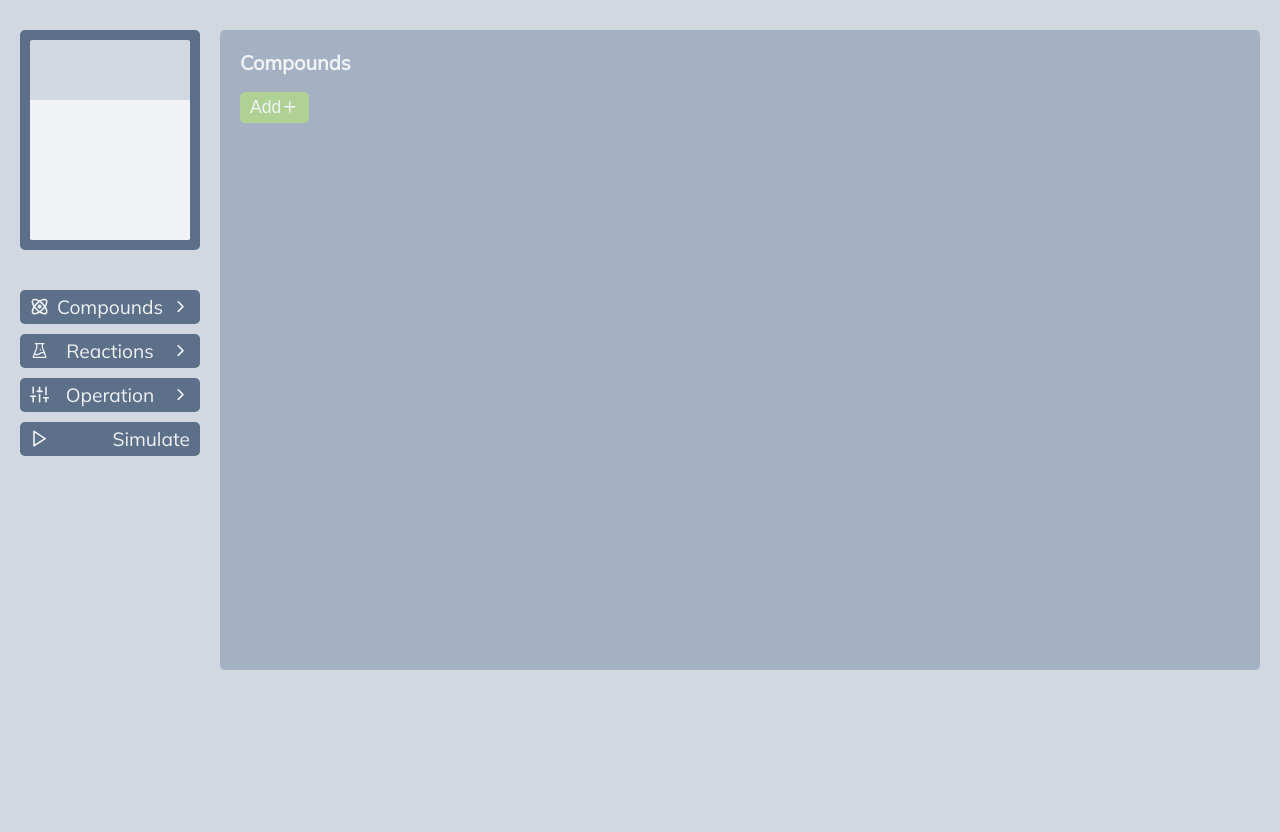
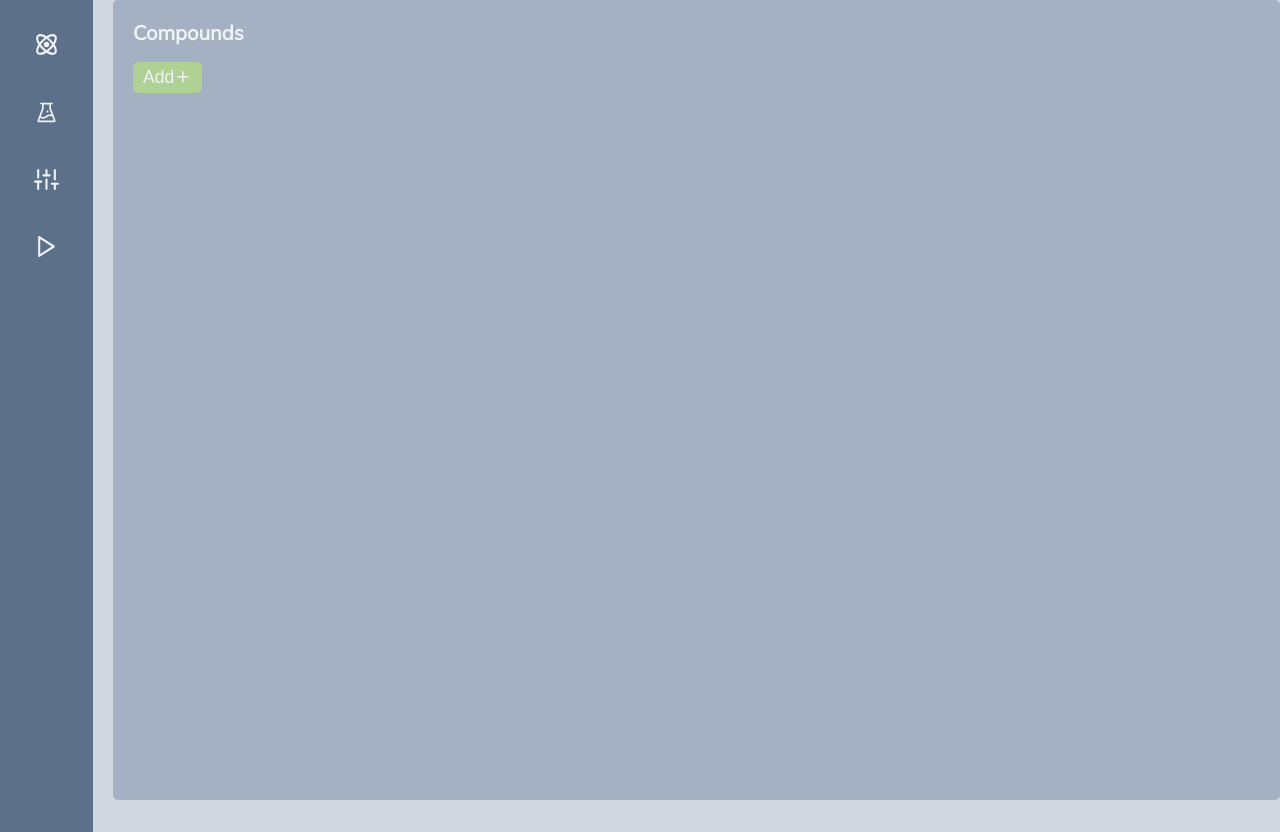
Before and after one commit to frankmangone/batch-simulator, a React (Create React App) app: page / in a window 1280 px wide. Before the commit the page ends 800 px from the top, so only its background shows below. Built offline with nearby package versions, Linux system fonts and the light colour scheme.

Commit message:
New sidebar design

```diff
--- a/src/GlobalStyles.tsx
+++ b/src/GlobalStyles.tsx
@@ -30,7 +30,6 @@ const GlobalStyles = createGlobalStyle`
 
   body {
     margin: 0;
-    margin-top: 30px;
     background-color: var(--color-grey-lighter);
     font-family: 'Mulish', sans-serif;
 
--- /dev/null
+++ b/src/components/Sidebar.tsx
@@ -0,0 +1,157 @@
+import styled from "styled-components"
+import { Link, useHistory } from "react-router-dom"
+
+/* Components */
+import { FiChevronRight, FiSliders, FiPlay } from "react-icons/fi"
+import { BiAtom, BiLineChart } from "react-icons/bi"
+import { AiOutlineExperiment } from "react-icons/ai"
+import Reactor from "../components/Reactor"
+
+/* Hooks */
+import useSimulate from "../hooks/useSimulate"
+import { useData } from "../context/DataContext"
+
+interface ISidebarLinkProps {
+  route: string
+  title: string
+  icon: JSX.Element
+}
+
+const Sidebar: React.FC = () => {
+  const { simulate } = useSimulate()
+  const { simulationResults } = useData()
+  const history = useHistory()
+
+  const onSimulate = (event: React.MouseEvent<HTMLAnchorElement>) => {
+    event.preventDefault()
+    simulate()
+    history.push("/results")
+  }
+
+  const iconProps = {
+    size: 25,
+  }
+
+  return (
+    <SidebarWrapper>
+      {/* <Reactor /> */}
+      <nav>
+        <SidebarLink
+          route="/compounds"
+          title="Compounds"
+          icon={<BiAtom {...iconProps} />}
+        />
+        <SidebarLink
+          route="/reactions"
+          title="Reactions"
+          icon={<AiOutlineExperiment {...iconProps} />}
+        />
+        <SidebarLink
+          route="/operation"
+          title="Operation"
+          icon={<FiSliders {...iconProps} />}
+        />
+        {simulationResults && (
+          <SidebarLink
+            route="/results"
+            title="Results"
+            icon={<BiLineChart {...iconProps} />}
+          />
+        )}
+        <a href="/" onClick={onSimulate}>
+          <SidebarLinkWrapper>
+            <FiPlay {...iconProps} />
+          </SidebarLinkWrapper>
+        </a>
+      </nav>
+    </SidebarWrapper>
+  )
+}
+
+export default Sidebar
+
+const SidebarLink: React.FC<ISidebarLinkProps> = (props) => {
+  const { icon, route, title } = props
+  return (
+    <Link to={route}>
+      <SidebarLinkWrapper>
+        {icon}
+        {/* <p>{title}</p>
+      <FiChevronRight /> */}
+      </SidebarLinkWrapper>
+    </Link>
+  )
+}
+
+const SidebarLinkWrapper = styled.div`
+  padding: 0.7rem 0.5rem;
+  display: flex;
+  align-items: center;
+`
+
+const SidebarWrapper = styled.div`
+  height: 100%;
+  flex-shrink: 0;
+  margin-right: 20px;
+
+  nav {
+    padding: 1rem;
+    height: 100%;
+    display: flex;
+    flex-direction: column;
+    background-color: var(--color-grey-normal);
+
+    a,
+    button {
+      align-items: center;
+      background-color: var(--color-grey-normal);
+      border: none;
+      border-radius: 5px;
+      color: var(--color-grey-lightest);
+      display: flex;
+      font-size: 1.2rem;
+      justify-content: space-between;
+      margin-bottom: 10px;
+      padding: 5px 10px;
+      text-decoration: none;
+
+      &:hover {
+        background-color: rgba(255, 255, 255, 0.3);
+      }
+
+      p {
+        margin: 0;
+      }
+    }
+  }
+
+  @media (max-width: 800px) {
+    background-color: var(--color-grey-normal);
+    flex-basis: unset;
+    margin-bottom: 20px;
+    margin-right: 0;
+
+    nav {
+      flex-direction: row;
+      height: 3rem;
+
+      a,
+      button {
+        align-items: center;
+        align-self: stretch;
+        background-color: unset;
+        border-radius: unset;
+        display: flex;
+        margin-bottom: 0;
+
+        p {
+          line-height: normal;
+        }
+
+        svg {
+          display: none;
+        }
+      }
+    }
+  }
+`
--- a/src/components/compounds/CompoundCard.tsx
+++ b/src/components/compounds/CompoundCard.tsx
@@ -8,7 +8,7 @@ import { FiEdit, FiTrash2 } from "react-icons/fi"
 import { COMPOUND_COLORS } from "../../constants/compoundColors"
 
 /* Hooks */
-import { useEffect, useRef, useState } from "react"
+import { useEffect, useState } from "react"
 
 /* Helpers */
 import { validateNotEmpty } from "../../helpers/validators"
@@ -35,11 +35,11 @@ const CompoundCard: React.FC<ICompoundCardProps> = (props) => {
   const [symbolInput, setSymbolInput] = useState<string>(compound.symbol)
 
   /* Reference to Reactor liquid to change color on hover */
-  const liquidRef = useRef<HTMLElement>()
+  // const liquidRef = useRef<HTMLElement>()
 
-  useEffect(() => {
-    liquidRef.current = document.getElementById("liquid") || undefined
-  }, [])
+  // useEffect(() => {
+  //   liquidRef.current = document.getElementById("liquid") || undefined
+  // }, [])
 
   /**
    * Update symbol input on compound update
@@ -77,15 +77,15 @@ const CompoundCard: React.FC<ICompoundCardProps> = (props) => {
   return (
     <CompoundCardWrapper>
       <CompoundCardInner
-        onMouseEnter={() => {
-          // @ts-ignore
-          liquidRef.current.style.backgroundColor =
-            COMPOUND_COLORS[compound.color as keyof typeof COMPOUND_COLORS]
-        }}
-        onMouseLeave={() => {
-          // @ts-ignore
-          liquidRef.current.style.backgroundColor = "hsl(213, 20%, 95%)"
-        }}
+      // onMouseEnter={() => {
+      //   // @ts-ignore
+      //   liquidRef.current.style.backgroundColor =
+      //     COMPOUND_COLORS[compound.color as keyof typeof COMPOUND_COLORS]
+      // }}
+      // onMouseLeave={() => {
+      //   // @ts-ignore
+      //   liquidRef.current.style.backgroundColor = "hsl(213, 20%, 95%)"
+      // }}
       >
         <SymbolInput
           value={symbolInput}
--- a/src/layouts/MainLayout.tsx
+++ b/src/layouts/MainLayout.tsx
@@ -1,61 +1,18 @@
+import React from "react"
 import styled from "styled-components"
-import { Link, useHistory } from "react-router-dom"
 
 /* Components */
-import { FiChevronRight, FiSliders, FiPlay } from "react-icons/fi"
-import { BiAtom, BiLineChart } from "react-icons/bi"
-import { AiOutlineExperiment } from "react-icons/ai"
-import Reactor from "../components/Reactor"
-
-/* Hooks */
-import useSimulate from "../hooks/useSimulate"
-import { useData } from "../context/DataContext"
-import React from "react"
-
+import Sidebar from "../components/Sidebar"
 interface IProps {
   children: JSX.Element | JSX.Element[]
 }
 
 const MainLayout: React.FC<IProps> = (props) => {
   const { children } = props
-  const { simulate } = useSimulate()
-  const { simulationResults } = useData()
-  const history = useHistory()
-
-  const onSimulate = (event: React.MouseEvent<HTMLAnchorElement>) => {
-    event.preventDefault()
-    simulate()
-    history.push("/results")
-  }
 
   return (
     <MainLayoutWrapper>
-      <SideContent>
-        <Reactor />
-        <nav>
-          <SidebarLink route="/compounds" title="Compounds" icon={<BiAtom />} />
-          <SidebarLink
-            route="/reactions"
-            title="Reactions"
-            icon={<AiOutlineExperiment />}
-          />
-          <SidebarLink
-            route="/operation"
-            title="Operation"
-            icon={<FiSliders />}
-          />
-          {simulationResults && (
-            <SidebarLink
-              route="/results"
-              title="Results"
-              icon={<BiLineChart />}
-            />
-          )}
-          <a href="/" onClick={onSimulate}>
-            <FiPlay /> Simulate
-          </a>
-        </nav>
-      </SideContent>
+      <Sidebar />
       <MainContent>{children}</MainContent>
     </MainLayoutWrapper>
   )
@@ -63,96 +20,13 @@ const MainLayout: React.FC<IProps> = (props) => {
 
 export default MainLayout
 
-interface ISidebarLinkProps {
-  route: string
-  title: string
-  icon: JSX.Element
-}
-
-const SidebarLink: React.FC<ISidebarLinkProps> = (props) => {
-  const { icon, route, title } = props
-  return (
-    <Link to={route}>
-      {icon}
-      <p>{title}</p>
-      <FiChevronRight />
-    </Link>
-  )
-}
-
 const MainLayoutWrapper = styled.div`
   display: flex;
-  justify-content: center;
-  margin-left: 20px;
-  margin-right: 20px;
+  height: 100vh;
 
   @media (max-width: 800px) {
     flex-direction: column;
     margin: 0;
-  }
-`
-
-const SideContent = styled.div`
-  flex-basis: 180px;
-  flex-shrink: 0;
-  margin-right: 20px;
-
-  nav {
-    display: flex;
-    flex-direction: column;
-
-    a,
-    button {
-      align-items: center;
-      background-color: var(--color-grey-normal);
-      border: none;
-      border-radius: 5px;
-      color: var(--color-grey-lightest);
-      display: flex;
-      font-size: 1.2rem;
-      justify-content: space-between;
-      margin-bottom: 10px;
-      padding: 5px 10px;
-      text-decoration: none;
-
-      &:hover {
-        background-color: var(--color-grey-light);
-      }
-
-      p {
-        margin: 0;
-      }
-    }
-  }
-
-  @media (max-width: 800px) {
-    background-color: var(--color-grey-normal);
-    flex-basis: unset;
-    margin-bottom: 20px;
-    margin-right: 0;
-
-    nav {
-      flex-direction: row;
-      height: 3rem;
-
-      a,
-      button {
-        align-items: center;
-        align-self: stretch;
-        background-color: unset;
-        border-radius: unset;
-        display: flex;
-        margin-bottom: 0;
-
-        p {
-          line-height: normal;
-        }
-
-        svg {
-          display: none;
-        }
-      }
-    }
   }
 `
 
```
